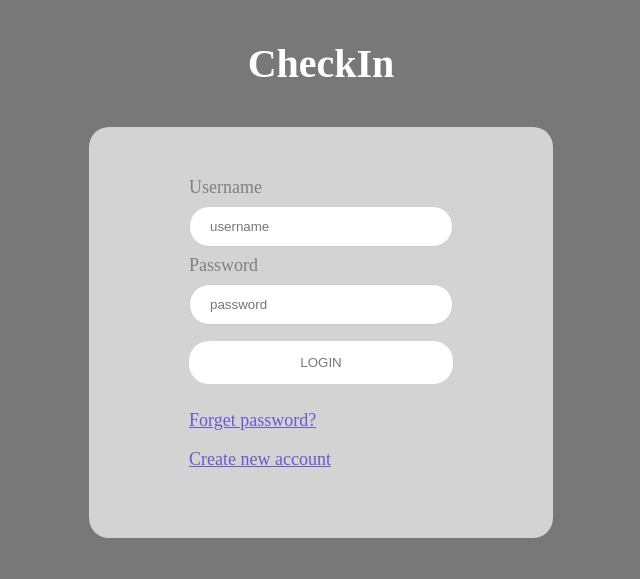
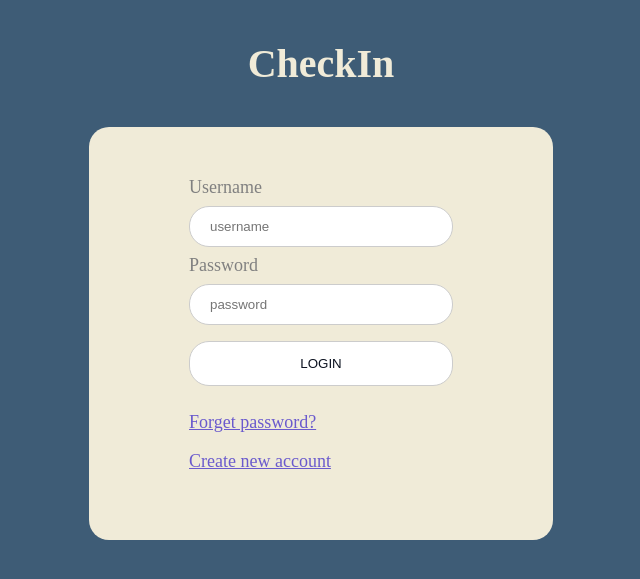
Before and after one commit to feliasya/ProjekRPL, a CodeIgniter app: page /ProjekRPL/index.php/login/index in a window 1280 px wide. Shown: the top 579 px of the page, without its empty margins (319-959 px from the left). Run offline with CodeIgniter, Linux system fonts and the light colour scheme.

Commit message:
update tampilan login dikit

```diff
--- a/application/views/v_login.php
+++ b/application/views/v_login.php
@@ -3,13 +3,13 @@
 <style>
 
 body{
-	background-color: #787878;
+	background-color: #3E5C76;
 }
 
 h3{
 	text-align: center;
 	font-size: 40px;
-	color: white;
+	color: #F0EBD8;
 }
 
 input, select {
@@ -25,22 +25,22 @@ input, select {
 input[type=submit] {
   width: 100%;
   background-color: white;
-  color: #787878;
+  color: #0D1321;
   padding: 14px 20px;
   margin: 8px 0;
-  border: none;
+  border: 1px solid #ccc;
   border-radius: 20px;
   cursor: pointer;
 }
 
 input[type=submit]:hover {
-  background-color: #787878;
+  background-color: #0D1321;
   color:white;
 }
 
 div {
   border-radius: 20px;
-  background-color: lightgray;
+  background-color:#F0EBD8;
   padding-left: 100px;
   padding-right: 100px;
   padding-top: 50px;
```
